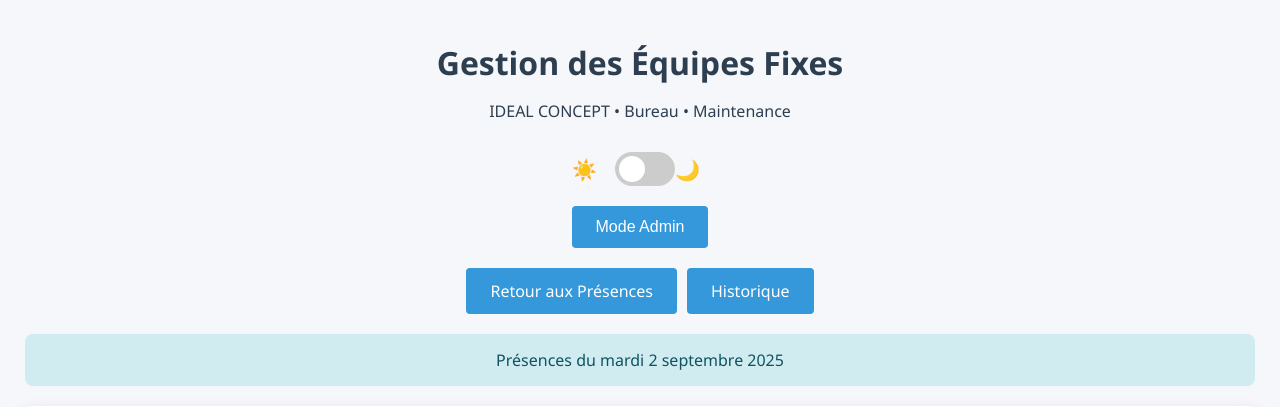
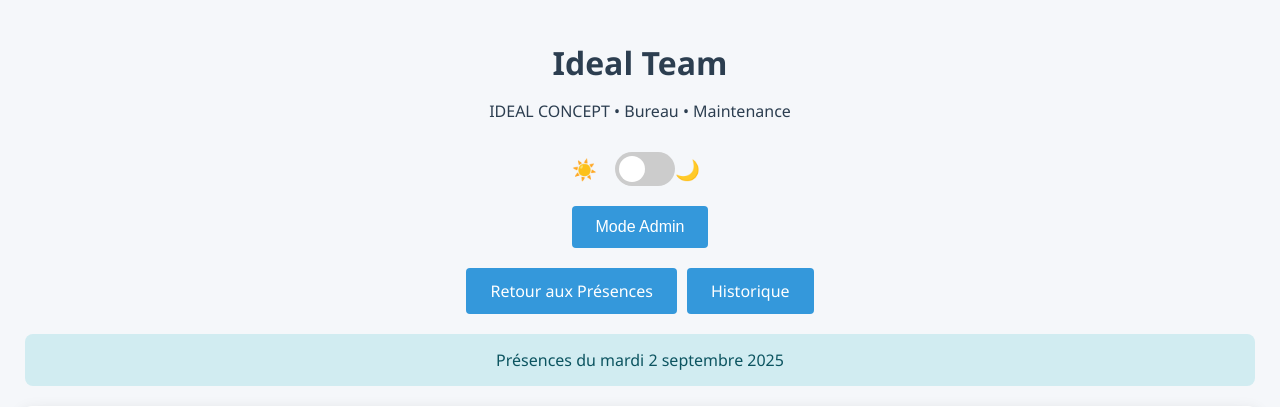
Before and after one commit to imran-tag/system-pointage, a Django app: page /departments/ in a window 1280 px wide. Shown: the top 407 px of the page. Run offline with Django 5.2, Linux system fonts and the light colour scheme; a user stored in the database is signed in; data comes from the database, SQL or seed files in the repository; data that the repository does not hold is empty.

Commit message:
Add files via upload

```diff
--- a/staff_attendance/templates/staff_attendance/attendance.html
+++ b/staff_attendance/templates/staff_attendance/attendance.html
@@ -3,7 +3,7 @@
 <head>
     <meta charset="UTF-8">
     <meta name="viewport" content="width=device-width, initial-scale=1.0">
-    <title>Gestion du Personnel et des Présences</title>
+    <title>Ideal Team</title>
     <style>
 :root {
     /* Light theme variables */
@@ -1276,7 +1276,7 @@ body {
 </head>
 <body>
     <div class="header">
-        <h1>Gestion du Personnel et des Présences</h1>
+        <h1>Ideal Team</h1>
         <p>Glissez-déposez le personnel entre les chantiers et gérez les présences</p>
     </div>
 
--- a/staff_attendance/templates/staff_attendance/department_view.html
+++ b/staff_attendance/templates/staff_attendance/department_view.html
@@ -4,7 +4,7 @@
 <head>
     <meta charset="UTF-8">
     <meta name="viewport" content="width=device-width, initial-scale=1.0">
-    <title>Gestion des Équipes Fixes</title>
+    <title>Ideal Team</title>
     <style>
 :root {
     /* Light theme variables */
@@ -1049,7 +1049,7 @@ body {
 </head>
 <body>
     <div class="header">
-        <h1>Gestion des Équipes Fixes</h1>
+        <h1>Ideal Team</h1>
         <p>IDEAL CONCEPT • Bureau • Maintenance</p>
     </div>
 
--- a/staff_attendance/views.py
+++ b/staff_attendance/views.py
@@ -518,8 +518,9 @@ def get_fixed_teams_staff(request):
             'AGHOURI AREJDAL AISSA',
             'AMRI HATEM',
             'DARTE LOKMANE',
-            'TAHARDJI HAMZA'
-
+            'TAHARDJI HAMZA',
+            'AIT KHARDI NOUREDDINE',
+            'AIT HEDDI MOHAMED ILYES'
 
 
         ]
@@ -1366,8 +1367,8 @@ def get_departments_data(request):
                 'PARCOT MARC', 'BOUADLA AMAR', 'BULUT AHMET', 'CADIR AYDIN',
                 'OUAJOUB LAHCEN', 'NDREJAJ RAMAZAN', 'OUADAH ABDELREZAC', 'BAGHA SAID',
                 'NEAGU LAURENTIU', 'KHAWJA HIJRATULLAH', 'MAZOUJI RACHID', 'RAI JAMAL',
-                'RAI MOHAMED', 'EL FIRARI KARIM', 'YALCIN UMIT', 'AMRAOU MOHAMED 2',
-                'ZIMMERMANN LOIC', 'ZILLOU ABDELMAJID'
+                'RAI MOHAMED', 'YALCIN UMIT', 'AMRAOU MOHAMED 2',
+                'ZIMMERMANN LOIC', 'ZILLOU ABDELMAJID', 'EL FIRARI KARIM'
             ],
             'moselle-est': [
                 'BECKER SEBASTIEN', 'FRANCOIS LAURENT', 'KHOUYA MOHAMED', 'REMIATTE LIONEL',
@@ -1377,7 +1378,7 @@ def get_departments_data(request):
             'maintenance': [
                 'BOULAKDOUR YASSINE', 'BEJENARU ANATOLIE', 'AIT BAHA AHMED', 'ADDI AHMED', 'AIT BAHA YOUSSEF',
                 'AIT ALLA SOFIENE', 'OURAMI RACHID', 'BRANGIER ROMUALD', 'MAGAZ LAHCEN',
-                'AGHOURI AREJDAL AISSA', 'AMRI HATEM', 'DARTE LOKMANE', 'TAHARDJI HAMZA'
+                'AGHOURI AREJDAL AISSA', 'AMRI HATEM', 'DARTE LOKMANE', 'TAHARDJI HAMZA','AIT KHARDI NOUREDDINE', 'AIT HEDDI MOHAMED ILYES'
             ]
         }
 
```
